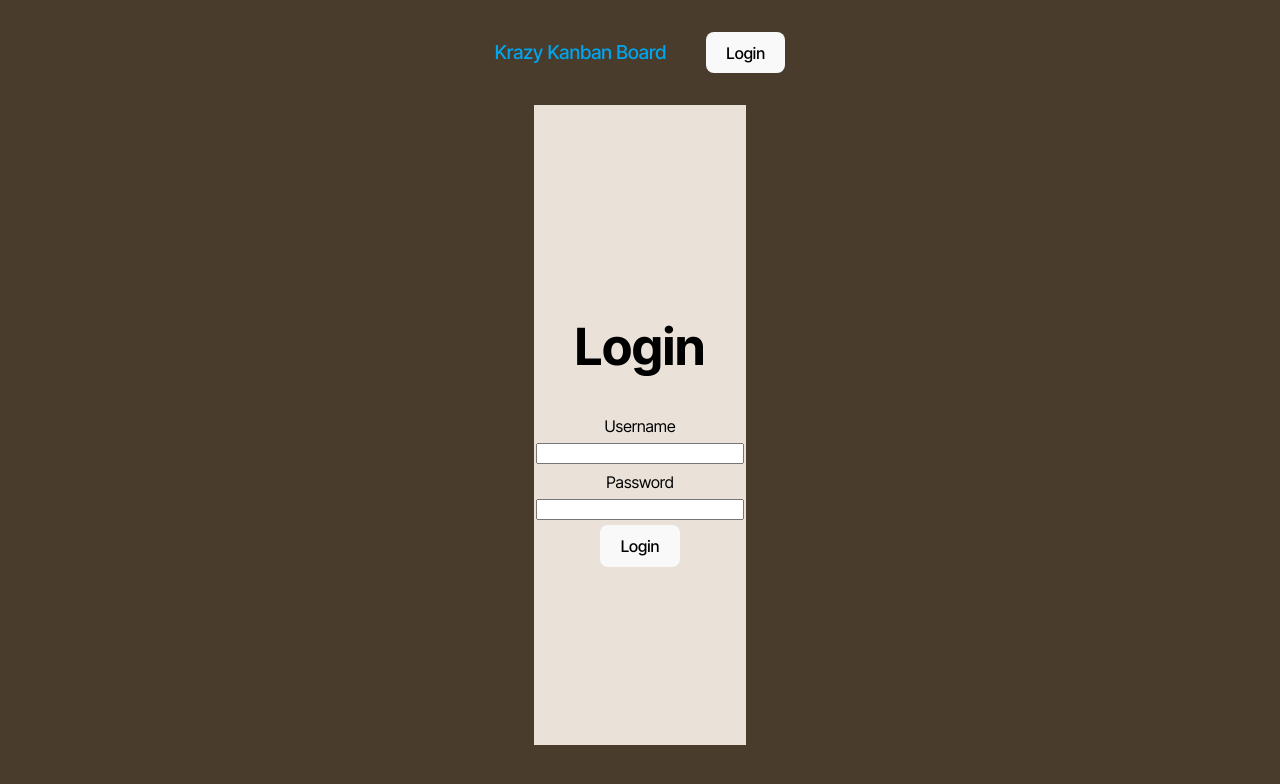
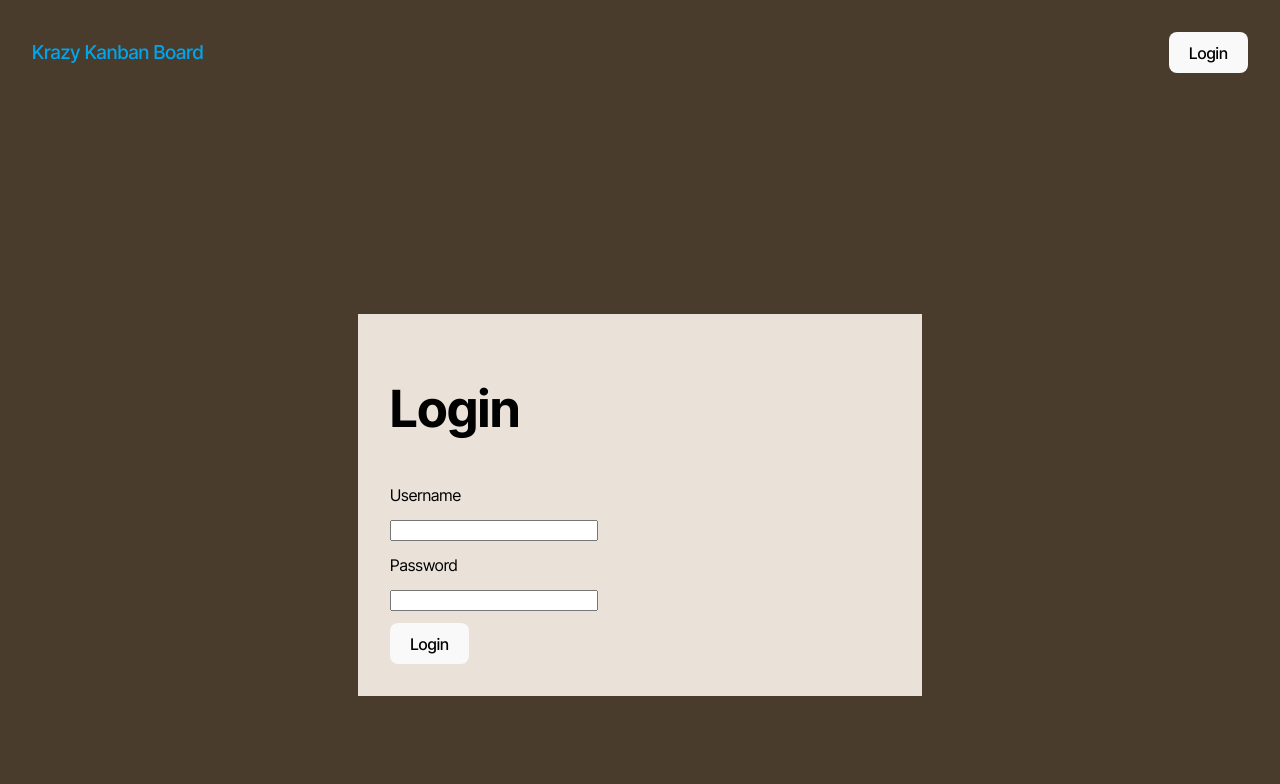
Before and after one commit to clintsrc/InYourLane, a React (Vite) app in the folder client/: page /login in a window 1280 px wide. Shown: the top 784 px of the page. Built offline with nearby package versions, Linux system fonts and the light colour scheme.

Commit message:
Better styling for the forms

```diff
--- a/client/src/index.css
+++ b/client/src/index.css
@@ -43,7 +43,7 @@ body {
   background-repeat: no-repeat no-repeat;
   background-position: center center;
   margin: 0;
-  place-items: center;
+  place-items: center stretch;
   min-width: 320px;
   min-height: 130vh;
 }
@@ -185,9 +185,9 @@ tbody tr:nth-child(odd) {
 
 /* Login dialog */
 .container {
-  /* margin: auto; */
+  margin: auto;
   width: 100%;
-  /* height: 90%; */
+  height: 90%;
 }
 
 #create-ticket-link {
@@ -197,13 +197,16 @@ tbody tr:nth-child(odd) {
 
 .form {
   width: 60%;
-  height: 80%;
+  height: auto;
+  max-width: 500px;
   background: var(--light-color);
   margin: auto;
   display: flex;
   flex-direction: column;
   justify-content: center;
-  align-items: center;
+  align-items: flex-start;
+  padding: 2rem;
+  text-align: left;
 }
 
 .form > h1,
```
